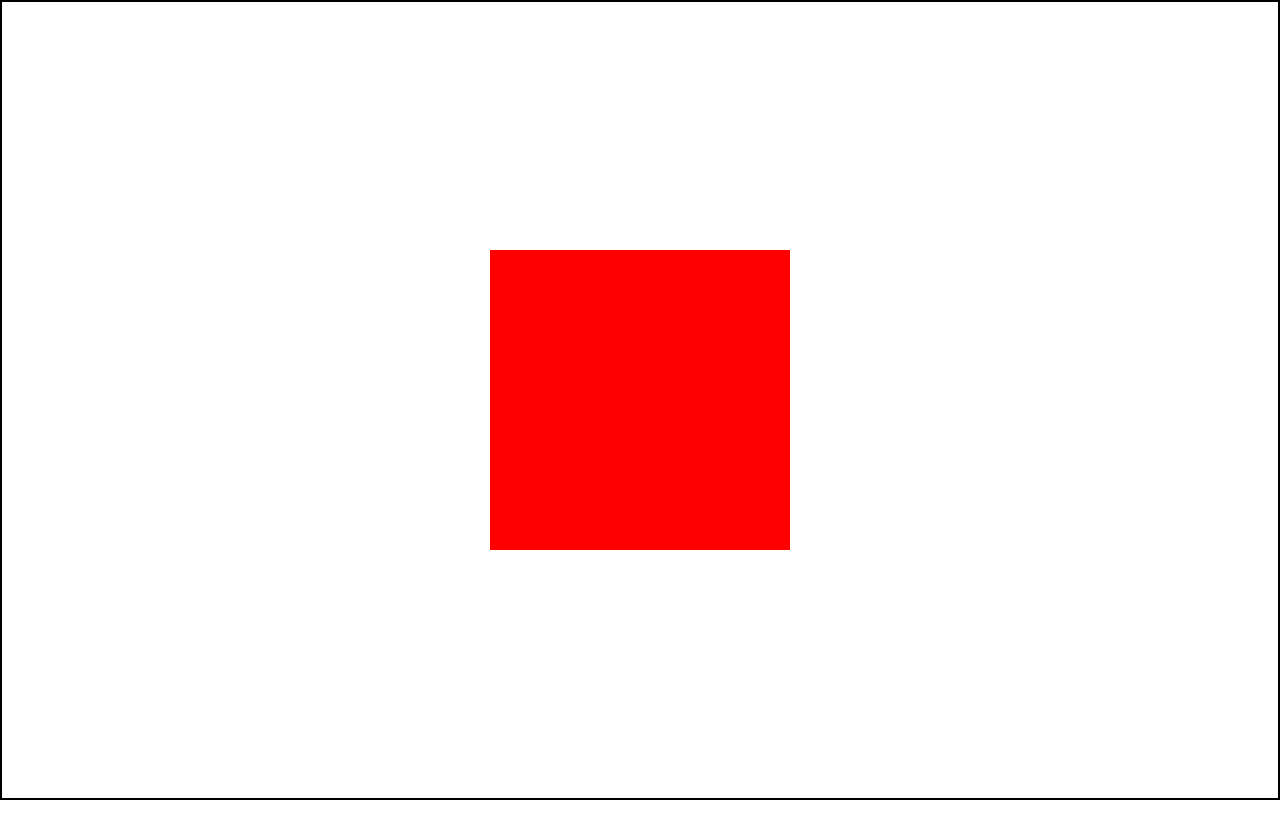
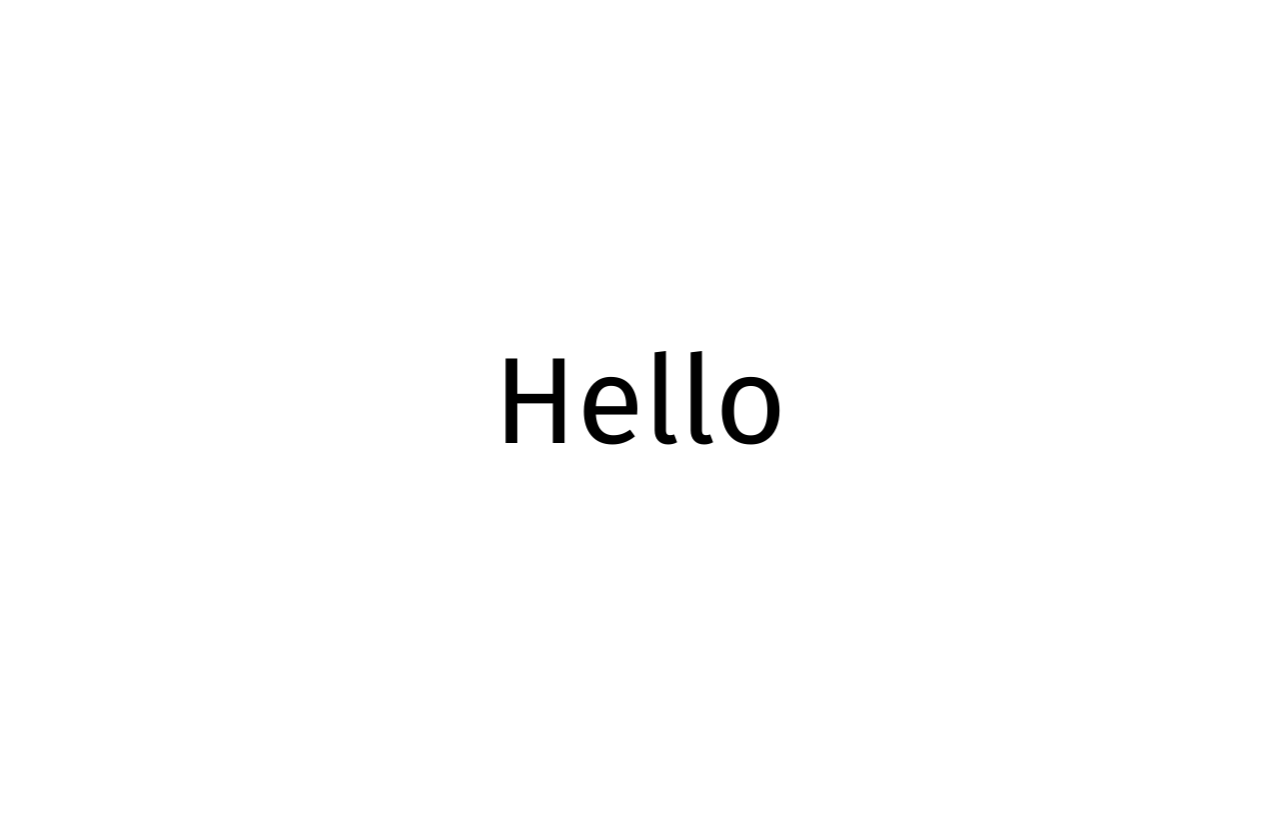
Before and after one commit to OAboyewa/portfolio, a React (Vite) app: page / in a window 1280 px wide. Shown: the top 838 px of the page. Built offline with nearby package versions, Linux system fonts and the light colour scheme.

Commit message:
Added feature

```diff
--- a/src/App.css
+++ b/src/App.css
@@ -4,7 +4,7 @@
 }
 
 .cnt-1 {
-  height: 300vh;
+  height: 500vh;
   margin: 0;
   display: flex;
   flex-flow: column nowrap;
@@ -18,40 +18,46 @@
   box-sizing: border-box;
 }
 
-.cnt-1 > .row {
+.row {
   width: 100%;
   height: 100vh;
   margin: 0;
+  /*background-color: transparent;*/
   box-sizing: border-box;
-}
-
-.row {
-  background-color: transparent;
   position: sticky;
   top: 0;
   perspective: 1rem;
   perspective-origin: center;
   display: flex;
+  flex-flow: column nowrap;
   justify-content: center;
   align-items: center;
+  overflow: hidden;
 }
 
 .box {
+  /*
   width: 300px;
   height: 300px;
+  */
+  position: absolute;
 }
 
-/*
-.row > .content:nth-child(1) {
-  z-index: 1;
+.row .box:nth-child(1) {
+  z-index: 5;
+  transform: translateZ(10px);
 }
 
-.row > .content:nth-child(2) {
-  transform: translateX(-1px) translateY(-5px) translateZ(-5px);
-  z-index: 5;
+.row .box:nth-child(2) {
+  z-index: 15;
+  transform: translateZ(20px);
 }
 
-.row > .content:nth-child(3) {
-  transform: translateX(10px) translateY(5px) translateZ(-15px);
-  z-index: 10;
-}*/
+.row .box:nth-child(3) {
+  z-index: 25;
+  transform: translateZ(30px);
+}
+
+.box span {
+  text-align: center;
+}
--- a/src/App.jsx
+++ b/src/App.jsx
@@ -1,15 +1,15 @@
-import { useEffect } from 'react';
+import { useEffect, useState } from 'react';
 import './App.css'
 import Home from "/src/pages/Home.jsx";
 
 function App() {
+  const [distance, setDistance] = useState(0);
+
   useEffect(() => {
     const html = document.querySelector("html");
-    const box = document.getElementById("box");
 
     document.addEventListener("scroll", (event) => {
-      console.log(`scrollTop: ${html.scrollTop}`);
-      box.style.transform = `translateZ(${-html.scrollTop/5}px)`;
+      setDistance(-html.scrollTop/10);
     });
   });
 
@@ -17,13 +17,21 @@ function App() {
     <>
       {/*<Home />*/}
       <div className="cnt-1">
-        <div className="row" style={{backgroundColor: "transparent", border: "2px solid black"}}>
-          <div className="box" id="box" style={{backgroundColor: "red"}}></div>
+        <div className="row" style={{backgroundColor: "transparent", border: "none"}}>
+          <div className="box" id="box-1" style={{backgroundColor: "transparent", transform: `translateZ(${(distance/3)+10}px)`}}>
+            <span className="h1 ft-primary">Hello</span>
+          </div>
+          <div className="box" id="box-2" style={{backgroundColor: "transparent", transform: `translateZ(${(distance/6)+25}px)`}}>
+            <span className="h1 ft-primary">I'm</span>
+          </div>
+          <div className="box" id="box-3" style={{backgroundColor: "transparent", transform: `translateZ(${(distance/9)+35}px)`}}>
+            <span className="h1 ft-primary">Oluwatobi Aboyewa</span>
+          </div>
         </div>
       </div>
-      {/*<div className="cnt-2">
+      <div className="cnt-2">
 
-      </div>*/}
+      </div>
     </>
   )
 }
--- a/src/styles/home.css
+++ b/src/styles/home.css
@@ -1,4 +1,4 @@
-
+/*
 #home {
     min-height: 100vh;
     background-color: var(--Color-3);
@@ -54,3 +54,4 @@ aside {
     width: 120px;
     filter: grayscale(0);
 }
+*/
--- a/src/styles/text.css
+++ b/src/styles/text.css
@@ -5,6 +5,10 @@
     font-weight: 400;
 }
 
-.t1 {
+.h1 {
+    font-size: 46px;
+}
+
+.p1 {
     font-size: 20px;
 }
```
